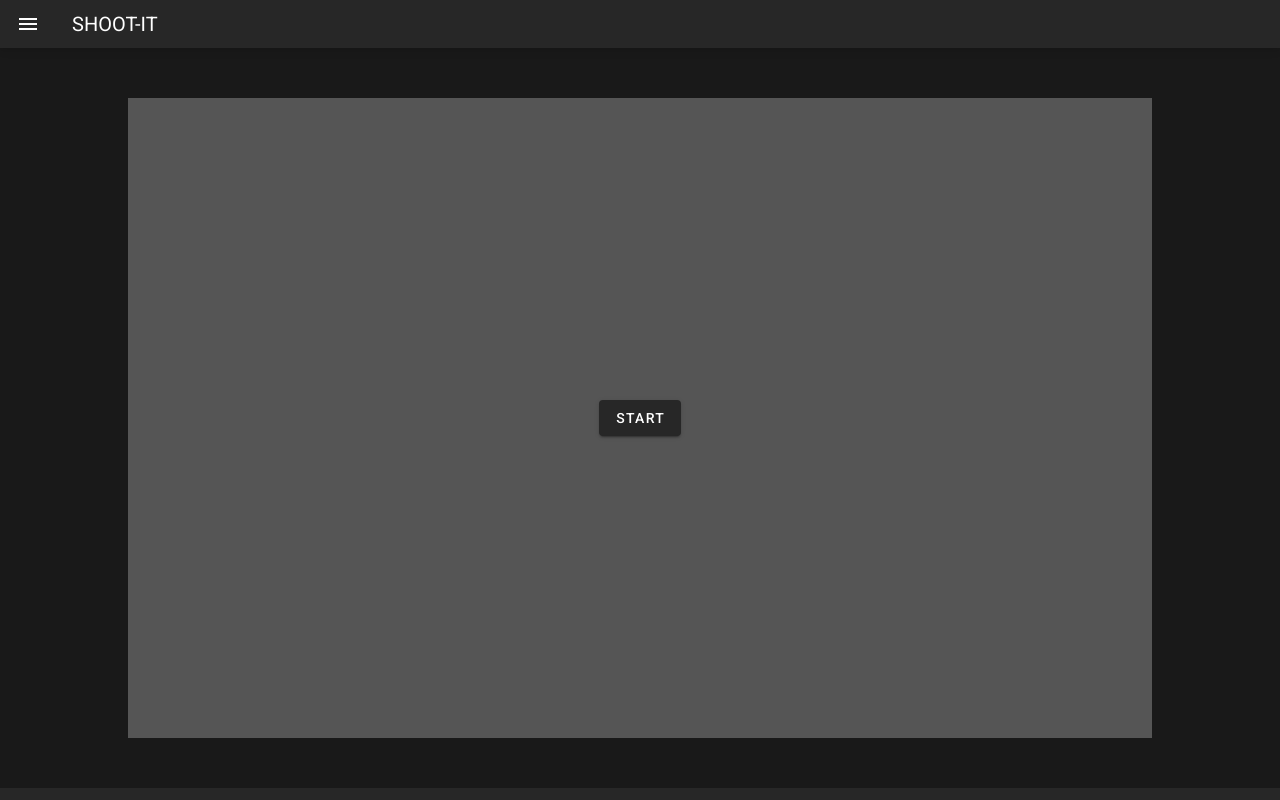
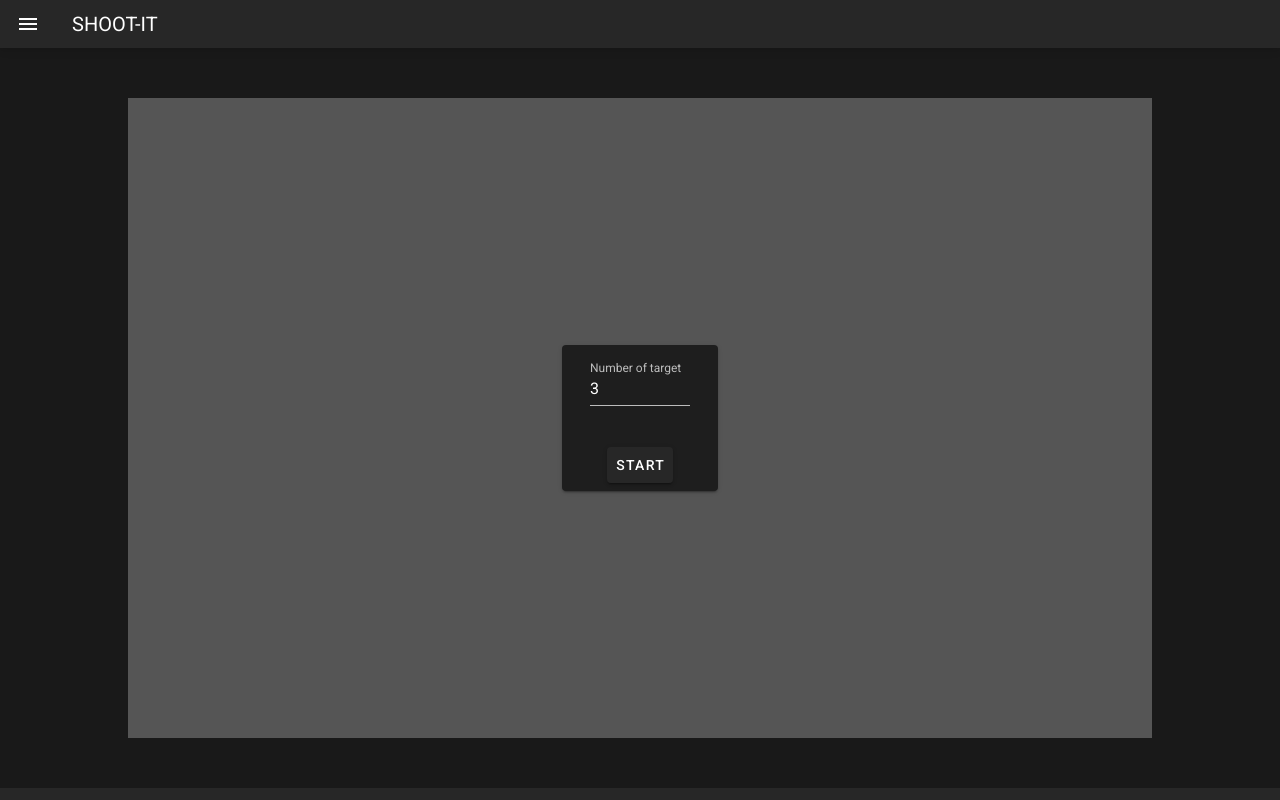
Before and after one commit to Nachos-JP/shoot-it, a Nuxt app: page / in a window 1280 px wide. Built offline with nearby package versions, Linux system fonts and the light colour scheme.

Commit message:
Add input form that decide number of target

```diff
--- a/src/pages/index.vue
+++ b/src/pages/index.vue
@@ -2,33 +2,66 @@
   <v-container fluid fill-height>
     <v-row no-gutters>
       <v-col align="center">
+
         <div id="shoot"></div>
-        <v-overlay absolute :value="!playing">
-          <v-btn @click.stop="play">Start</v-btn>
+
+        <v-overlay absolute :value="!playing && !scoring">
+          <v-card>
+            <v-container fluid>
+              <v-row>
+                <v-col>
+                  <v-text-field
+                    class="mx-4"
+                    v-model="targetNum"
+                    max="50"
+                    min="1"
+                    step="1"
+                    type="number"
+                    label="Number of target"
+                    style="width: 100px"
+                    :rules="targetNumRules"
+                  >
+                  </v-text-field>
+                </v-col>
+              </v-row>
+            </v-container>
+            <v-card-actions>
+              <v-spacer></v-spacer>
+              <v-btn @click.stop="play">Start</v-btn>
+              <v-spacer></v-spacer>
+            </v-card-actions>
+          </v-card>
         </v-overlay>
+
       </v-col>
     </v-row>
   </v-container>
 </template>
 
 <script>
-import * as d3 from "d3";
-
 export default {
   data(){
     return {
+      game: null,
+      targetNum: 3,
       playing: false,
       scoring: false,
+      targetNumRules: [
+        v => parseInt(v) < 1 ? "greater than 1" : false,
+        v => parseInt(v) > 50 ? "less than 50" : false,
+      ],
     };
   },
   methods: {
     async play(){
       this.playing = true;
-      const targetElem = document.getElementById("shoot");
-      const game = new this.$Game(targetElem);
-      const score = await game.start();
-      console.log(score);
+      const score = await this.game.start({targetNum: this.targetNum});
+      this.playing = false;
     },
+  },
+  mounted(){
+    const targetElem = document.getElementById("shoot");
+    this.game = new this.$Game(targetElem);
   },
 }
 </script>
--- a/src/plugins/game.js
+++ b/src/plugins/game.js
@@ -23,7 +23,7 @@ const Target = class {
     };
   }
 
-  start(){
+  start(option){
     return new Promise(resolve => {
       const size = this.getSize();
       this._svg.append("circle")
@@ -33,8 +33,9 @@ const Target = class {
           d3.select(nodes[i]).attr("cy", newSize.cy);
           this._targetCount ++;
 
-          if(this._targetCount >= 3){
+          if(this._targetCount >= option.targetNum){
             this._allCount ++;
+            d3.select(nodes[i]).remove();
             resolve();
           }
         })
@@ -67,9 +68,9 @@ const Game = class {
       .attr("height", "100%");
   }
 
-  async start(){
+  async start(option){
     const target = new Target(this._svg);
-    await target.start();
+    await target.start(option);
     const count = target.getCount();
     const score = this.score(count);
     return Promise.resolve(score);
```
